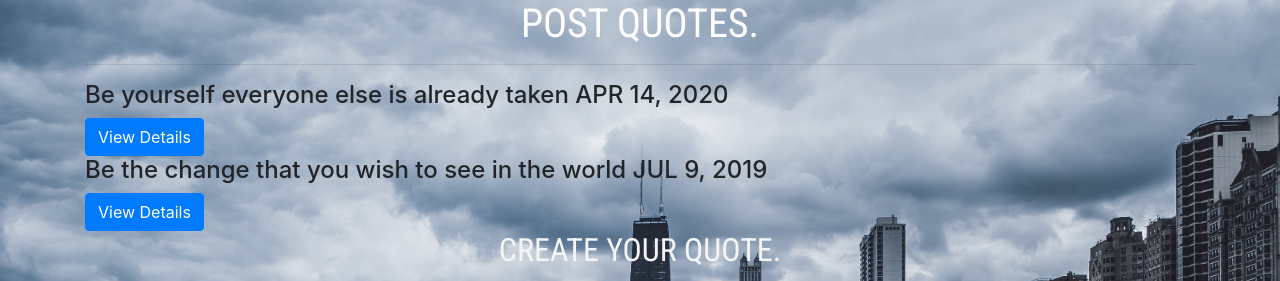
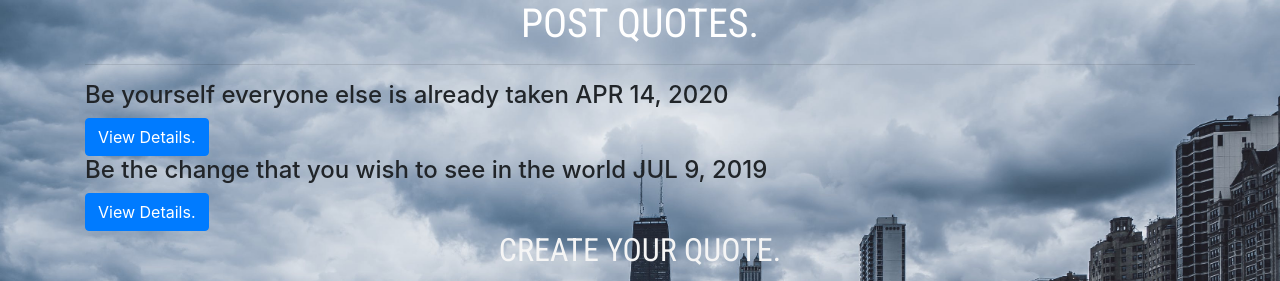
Before and after one commit to osman2491/quotes-app, an Angular app: page / in a window 1280 px wide. Shown: the top 281 px of the page. Built offline with nearby package versions, Linux system fonts and the light colour scheme.

Commit message:
Update quotes.component.html

```diff
--- a/src/app/quotes/quotes.component.html
+++ b/src/app/quotes/quotes.component.html
@@ -7,7 +7,7 @@
         <div *ngFor='let quotes of quotes;let i = index'>
           <div>
             <h4 id={{i}} appStrikethrough>{{quotes.name}}  {{quotes.completeDate|date|uppercase}}</h4>
-            <button (click)='toggleDetails(i)' class="btn btn-primary">View Details</button>
+            <button (click)='toggleDetails(i)' class="btn btn-primary">View Details.</button>
           </div>
 
           <div *ngIf='quotes.showDescription'>
```
